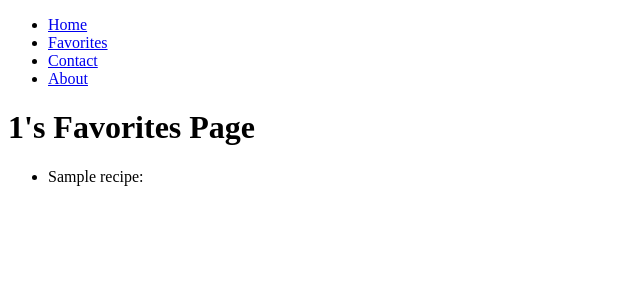
After one commit to siskablaz/recipe-project, a Flask app: page /favorites in a window 1280 px wide. The commit adds this page. Shown: the top 300 px of the page, without its empty margins (0-640 px from the left). Run offline with Flask 2, Linux system fonts and the light colour scheme; the visitor is signed in with stand-in values (Sample User, id 1); tables that the repository leaves empty hold one stand-in row (values such as "Sample post").

Commit message:
fixed add to favorites again

```diff
--- a/crud.py
+++ b/crud.py
@@ -22,6 +22,10 @@ def create_recipe(recipe_id, image, image_type, likes, missed_ingredient_count,
 
     return recipe
 
+def get_recipe_by_id(recipe_id):
+
+    return Recipe.query.filter(Recipe.recipe_id == recipe_id).first()
+
 
 
 def create_fav_recipe(recipe_id, user_id):
@@ -31,12 +35,35 @@ def create_fav_recipe(recipe_id, user_id):
 
     return fav_recipe
 
+
 def is_recipe_in_favorite(user_id, recipe_id):
     """Return a Fav_recipe object given user id and recipe id"""
 
     return Fav_recipe.query.filter((Fav_recipe.user_id == user_id) & (Fav_recipe.recipe_id == recipe_id)).first()
 
 
+def get_users_fav_recipes(user_id):
+
+    users_favs = Fav_recipe.query.filter(Fav_recipe.user_id == user_id).all()
+
+    recipes = []
+    for fav_recipe in users_favs:
+        recipes.append((Recipe.query.filter(Recipe.recipe_id == fav_recipe.recipe_id).first()))
+
+    return recipes
+
+
+
+def get_recipes():
+
+    # recipes_list = []
+    recipes_list = Recipe.query.filter(Recipe.missed_ingredient_count == 4).all()
+    # for miss_ingredients in all_miss_ingredients:
+    #     if ingredients.in_(miss_ingredients):
+    return recipes_list
+
+
+
 if __name__ == "__main__":
     from server import app
 
--- a/seed_database.py
+++ b/seed_database.py
@@ -15,9 +15,10 @@ os.system('createdb recipes')
 model.connect_to_db(server.app)
 model.db.create_all()
 
-res = requests.get('https://api.spoonacular.com/recipes/findByIngredients?apiKey=e7716122fcea490aa1c5a7f3c8a9b7e2&ingredients=apples,flour,sugar,&number=10')
-
+res = requests.get('https://api.spoonacular.com/recipes/complexSearch?apiKey=e7716122fcea490aa1c5a7f3c8a9b7e2&query=dessert&fillIngredients=true&sort=min-missing-ingredients&number=75')
+# https://api.spoonacular.com/recipes/findByIngredients?apiKey=e7716122fcea490aa1c5a7f3c8a9b7e2&ingredients=apples,flour,sugar&number=1
 recipe_results = res.json()
+recipe_results = recipe_results["results"]
 
 recipes_in_db = []
 for recipe in recipe_results:
--- a/server.py
+++ b/server.py
@@ -112,25 +112,33 @@ def process_login():
     return redirect("/")
 
 
-@app.route("/add-favorite", methods=["POST"])
+@app.route("/get-recipes")
+def show_recipes():
+    ingredients = request.args.get("recipe")
+
+    recipes = crud.get_recipes()
+
+    return render_template("recipe_results.html", recipes=recipes)
+
+
+
+@app.route("/add-favorite", methods=['POST'])
 def add_favorite():
-    """Create a new recipe."""
-
+    # recipe_id = request.form.get("fav-button")
+    print(request.json)
     logged_in_email = session.get("user_email")
-
-    recipe_id = request.json.get('recipeId')
-
-    print(recipe_id)
-    # rating_score = request.form.get("rating")
+    recipe_id = request.json.get("recipeId")
 
     if logged_in_email is None:
         flash("You must log in to save a recipe to favorites")
-        return redirect('/')
+        # This needs to be corrected
+        return (f'You need to login')
     else:
         user = crud.get_user_by_email(logged_in_email)
         this_user_id = user.user_id
-        # left off here trying to delete recipe function!
+
         in_favorite = crud.is_recipe_in_favorite(this_user_id,recipe_id)
+        recipe_name = crud.get_recipe_by_id(recipe_id).title
 
         print(in_favorite)
         is_favorite = None
@@ -139,17 +147,73 @@ def add_favorite():
             db.session.delete(in_favorite)
             db.session.commit()
             is_favorite = False
+
+            return (f'You removed {recipe_name} from favorites')
         else:
             fav_recipe = crud.create_fav_recipe(recipe_id, this_user_id)
             db.session.add(fav_recipe)
             db.session.commit()
             is_favorite = True
 
+            return (f'You added {recipe_name} to favorites')
+
+
+@app.route("/favorites")
+def favorites_page():
+
+    logged_in_email = session.get("user_email")
+    user = crud.get_user_by_email(logged_in_email)
+    user_id = user.user_id
+
+    recipes = crud.get_users_fav_recipes(user_id)
 
 
 
 
-    return jsonify({'recipeId': recipe_id,'userId': this_user_id, 'isFavorite':is_favorite})
+    return render_template("favorites.html", user=user, recipes=recipes)
+
+
+
+
+
+# @app.route("/add-favorite", methods=["POST"])
+# def add_favorite():
+#     """Create a new recipe."""
+
+#     logged_in_email = session.get("user_email")
+
+#     recipe_id = request.json.get('recipeId')
+
+#     print(recipe_id)
+#     # rating_score = request.form.get("rating")
+
+#     if logged_in_email is None:
+#         flash("You must log in to save a recipe to favorites")
+#         return redirect('/')
+#     else:
+#         user = crud.get_user_by_email(logged_in_email)
+#         this_user_id = user.user_id
+#         # left off here trying to delete recipe function!
+#         in_favorite = crud.is_recipe_in_favorite(this_user_id,recipe_id)
+
+#         print(in_favorite)
+#         is_favorite = None
+#         if in_favorite:
+
+#             db.session.delete(in_favorite)
+#             db.session.commit()
+#             is_favorite = False
+#         else:
+#             fav_recipe = crud.create_fav_recipe(recipe_id, this_user_id)
+#             db.session.add(fav_recipe)
+#             db.session.commit()
+#             is_favorite = True
+
+
+
+
+
+#     return jsonify({'recipeId': recipe_id,'userId': this_user_id, 'isFavorite':is_favorite})
 
 
 
--- a/templates/base.html
+++ b/templates/base.html
@@ -13,6 +13,13 @@
     {% block head %}{% endblock %}
   </head>
   <body>
+    <ul>
+        <li><a href="/templates/homepage.html">Home</a></li>
+        <li><a href="/favorites">Favorites</a></li>
+        <li><a href="contact.asp">Contact</a></li>
+        <li><a href="about.asp">About</a></li>
+    </ul>
+
     {% for msg in get_flashed_messages() %}
     <p class="flash-msg">
       {{ msg }}
--- /dev/null
+++ b/templates/favorites.html
@@ -0,0 +1,34 @@
+{% extends 'base.html' %}
+
+{% block title %}Favorites Page{% endblock %}
+
+{% block body %}
+
+
+
+{% if session.get('user_email') %}
+
+
+<h1>{{ user.user_id }}'s Favorites Page</h1>
+
+<ul>
+    {% for recipe in recipes %}
+        <li>
+            {{ recipe.title }}:
+
+        </li>
+    {% endfor %}
+    </ul>
+
+{% endif %}
+
+
+
+{% if session.get('user_email') == None %}
+    <h2>Please log in to view favorites!</h2>
+{% endif %}
+
+
+
+
+{% endblock %}
```
Also changed, not shown: static/display_recipes.js (added, +35 -0 lines), templates/homepage.html (+26 -11 lines), templates/recipe_results.html (added, +25 -0 lines).
